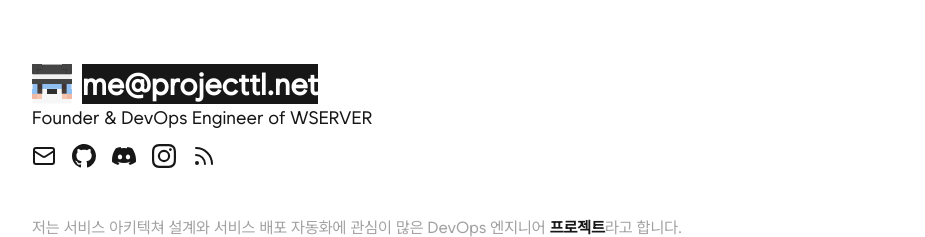
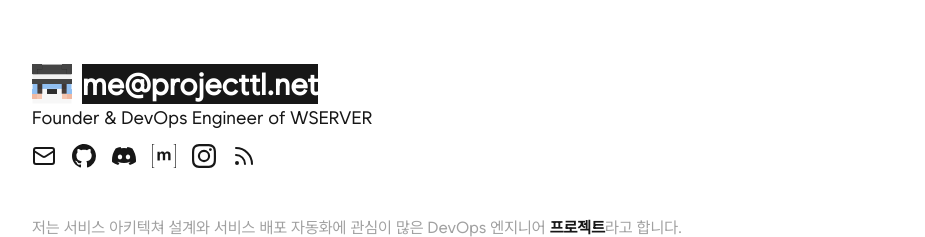
Before and after one commit to devproje/devproje, a React (Vite) app: page / in a window 1280 px wide. Shown: the top 237 px of the page, without its empty margins (176-1101 px from the left). Built offline with nearby package versions, Linux system fonts and the light colour scheme; no server answers.

Commit message:
fix: server throw error

```diff
--- a/src/components/header/social-row.tsx
+++ b/src/components/header/social-row.tsx
@@ -37,6 +37,23 @@ function DiscordIcon() {
 	);
 }
 
+function MatrixIcon() {
+	return (
+		// source from https://matrix.org/branding/
+		<svg version="1.1" width={24} height={24} xmlns="http://www.w3.org/2000/svg" x="0px" y="0px" viewBox="0 0 520 520" fill="currentColor">
+			<path d="M13.7,11.9v496.2h35.7V520H0V0h49.4v11.9H13.7z"/>
+			<path d="M166.3,169.2v25.1h0.7c6.7-9.6,14.8-17,24.2-22.2c9.4-5.3,20.3-7.9,32.5-7.9c11.7,0,22.4,2.3,32.1,6.8
+				c9.7,4.5,17,12.6,22.1,24c5.5-8.1,13-15.3,22.4-21.5c9.4-6.2,20.6-9.3,33.5-9.3c9.8,0,18.9,1.2,27.3,3.6c8.4,2.4,15.5,6.2,21.5,11.5
+				c6,5.3,10.6,12.1,14,20.6c3.3,8.5,5,18.7,5,30.7v124.1h-50.9V249.6c0-6.2-0.2-12.1-0.7-17.6c-0.5-5.5-1.8-10.3-3.9-14.3
+				c-2.2-4.1-5.3-7.3-9.5-9.7c-4.2-2.4-9.9-3.6-17-3.6c-7.2,0-13,1.4-17.4,4.1c-4.4,2.8-7.9,6.3-10.4,10.8c-2.5,4.4-4.2,9.4-5,15.1
+				c-0.8,5.6-1.3,11.3-1.3,17v103.3h-50.9v-104c0-5.5-0.1-10.9-0.4-16.3c-0.2-5.4-1.3-10.3-3.1-14.9c-1.8-4.5-4.8-8.2-9-10.9
+				c-4.2-2.7-10.3-4.1-18.5-4.1c-2.4,0-5.6,0.5-9.5,1.6c-3.9,1.1-7.8,3.1-11.5,6.1c-3.7,3-6.9,7.3-9.5,12.9c-2.6,5.6-3.9,13-3.9,22.1
+				v107.6h-50.9V169.2H166.3z"/>
+			<path d="M506.3,508.1V11.9h-35.7V0H520v520h-49.4v-11.9H506.3z"/>
+		</svg>
+	);
+}
+
 export function SocialRow() {
 	return (
 		<div className="inline-flex gap-4 w-fit">
@@ -49,6 +66,9 @@ export function SocialRow() {
 			<SocialIcon href="https://discord.com/users/1017410607147913328">
 				<DiscordIcon />
 			</SocialIcon>
+			<SocialIcon href="https://chat.wserver.kr">
+				<MatrixIcon />
+			</SocialIcon>
 			<SocialIcon href="https://instagram.com/devproje_">
 				<InstagramIcon />
 			</SocialIcon>
--- a/src/store/project.ts
+++ b/src/store/project.ts
@@ -25,7 +25,10 @@ const useProjects = create<ProjectStore>((set) => ({
 				}
 			})
 			.then((res) => res.json())
-			.then((json: ProjectData[]) => set(() => ({ data: json })));
+			.then((json: ProjectData[]) => set(() => ({ data: json })))
+			.catch(() => {
+				console.error("server is not responding");
+			});
 		} catch {
 			console.error("failed fetch");
 		}
--- a/src/store/timelines.ts
+++ b/src/store/timelines.ts
@@ -26,7 +26,10 @@ const useTimelines = create<ProjectStore>((set) => ({
 				}
 			})
 			.then((res) => res.json())
-			.then((json: TimelineData[]) => set(() => ({ data: json })));
+			.then((json: TimelineData[]) => set(() => ({ data: json })))
+			.catch(() => {
+				console.error("server is not responding");
+			});
 		} catch {
 			console.error("failed fetch");
 		}
```
